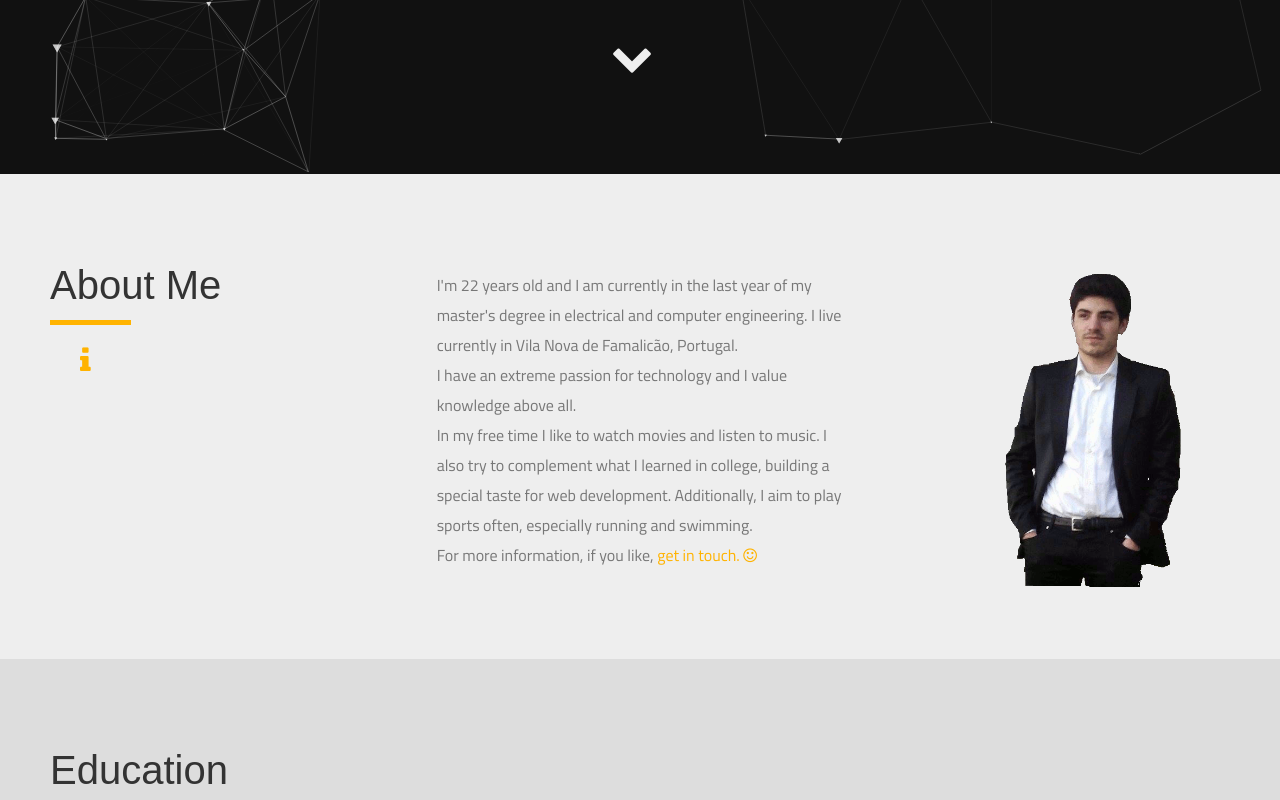
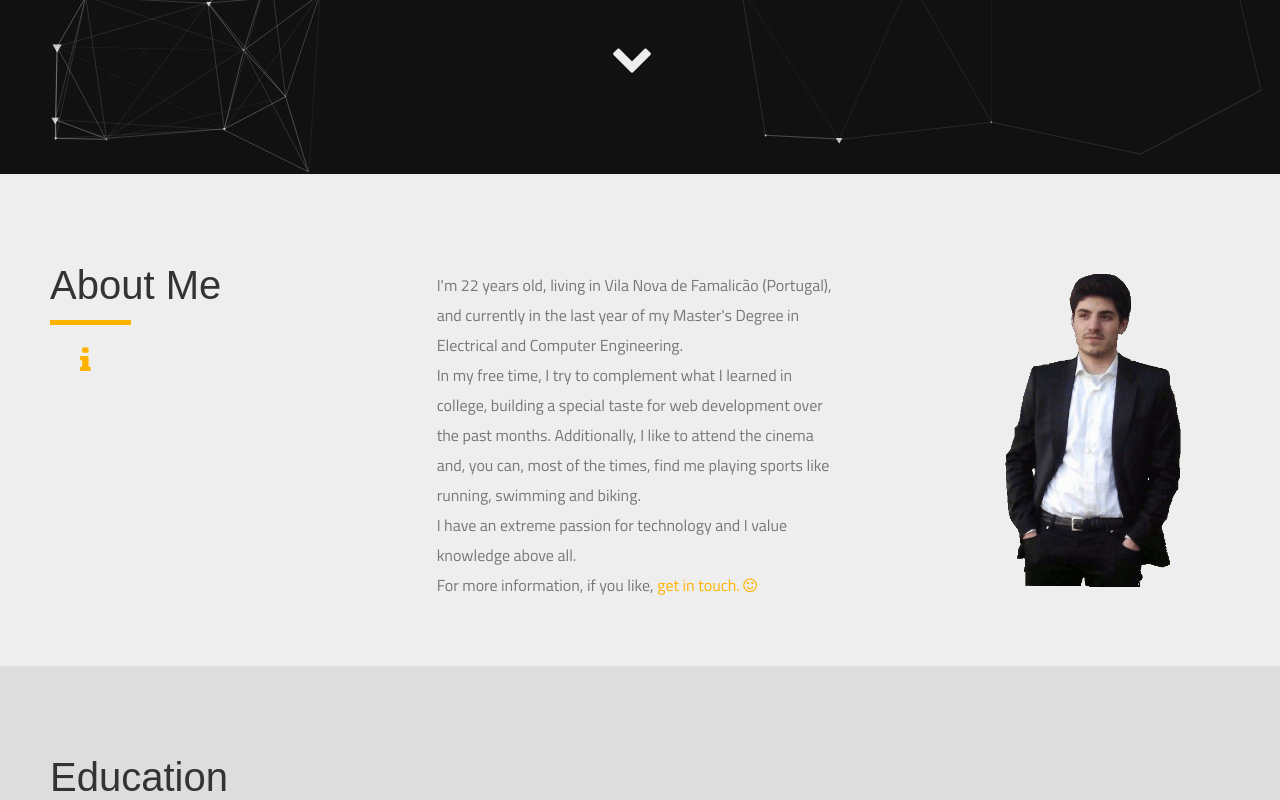
Before and after one commit to luisfmelo/luisfmelo.github.io, a website: page index.html in a window 1280 px wide. Shown: the part 626-1426 px from the top of the page. Drawn offline with Linux system fonts and the light colour scheme; a web font is replaced by a local one.

Commit message:
changed about me text

```diff
--- a/assets/js/main.js
+++ b/assets/js/main.js
@@ -122,8 +122,10 @@ function toggleSignal(e) {
 }
 
 
-// When the browser is ready...
-function formHandler(){
+/********************************************************************
+ *  Form handler -> E mail message
+ ********************************************************************/
+ function formHandler(){
     // validate
     $("#contact").validate({
         // Set the validation rules
--- a/index.html
+++ b/index.html
@@ -113,9 +113,17 @@
             </div>
             <div class="col-xs-12 col-md-4">
                 <p>
-                    I'm 22 years old and I am currently in the last year of my master's degree in electrical and computer engineering. I live currently in Vila Nova de Famalicão, Portugal. <br /> I have an extreme passion for technology and I value knowledge
-                    above all. <br /> In my free time I like to watch movies and listen to music. I also try to complement what I learned in college, building a special taste for web development. Additionally, I aim to play sports often, especially running
-                    and swimming. <br /> For more information, if you like,
+                  I'm 22 years old, living in Vila Nova de Famalicão (Portugal),
+                    and currently in the last year of my Master's Degree
+                    in Electrical and Computer Engineering. <br />
+                  In my free time, I try to complement what I learned in college,
+                    building a special taste for web development over the past
+                    months. Additionally, I like to attend the cinema and, you
+                    can, most of the times, find me playing sports like running,
+                    swimming and biking. <br />
+                  I have an extreme passion for technology and I value
+                    knowledge above all. <br />
+                  For more information, if you like,
                     <a class="smoothscroll" href="#contact">get in touch.
                   <i class="fa fa-smile-o" aria-hidden="true"></i></a>
                 </p>
```
